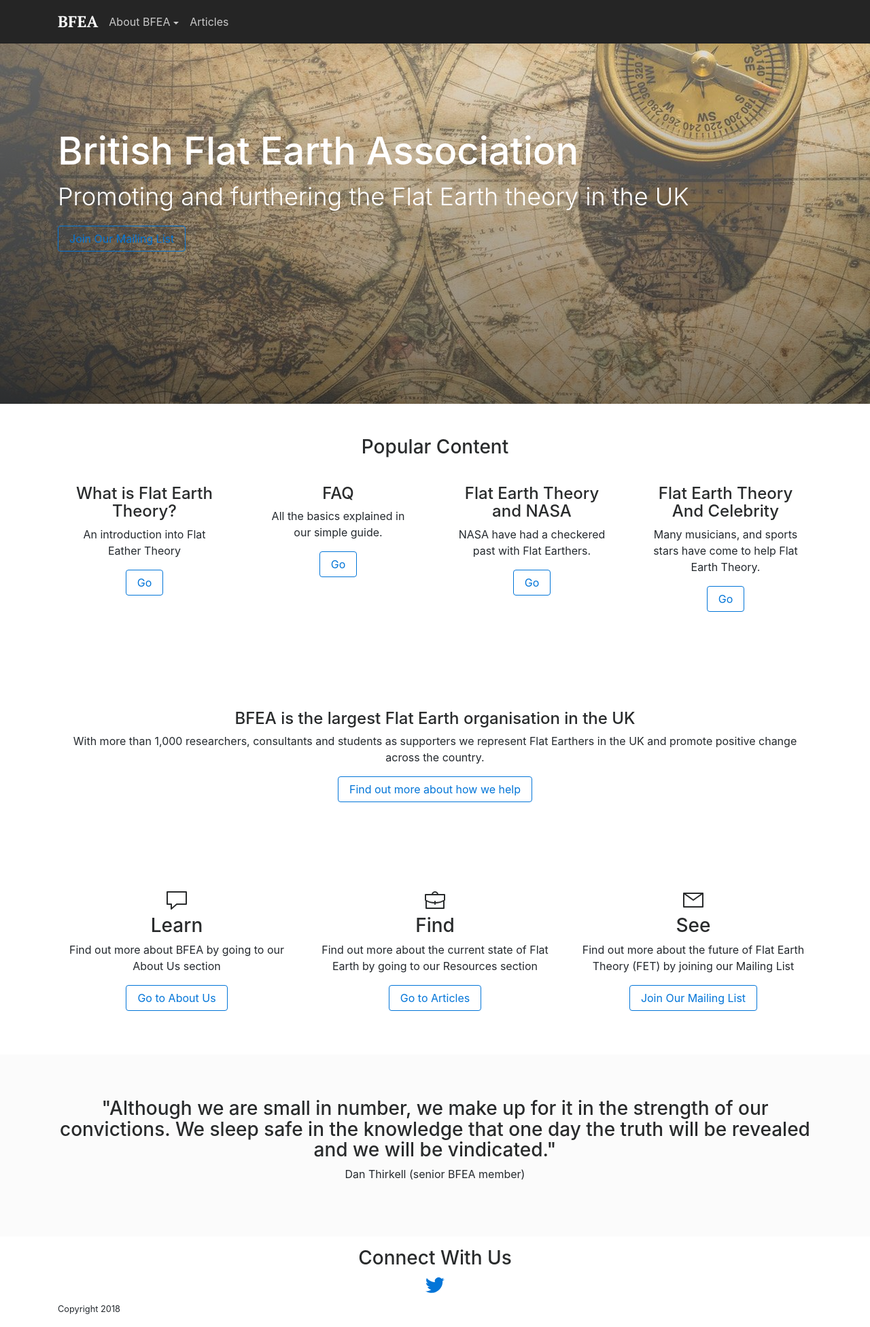
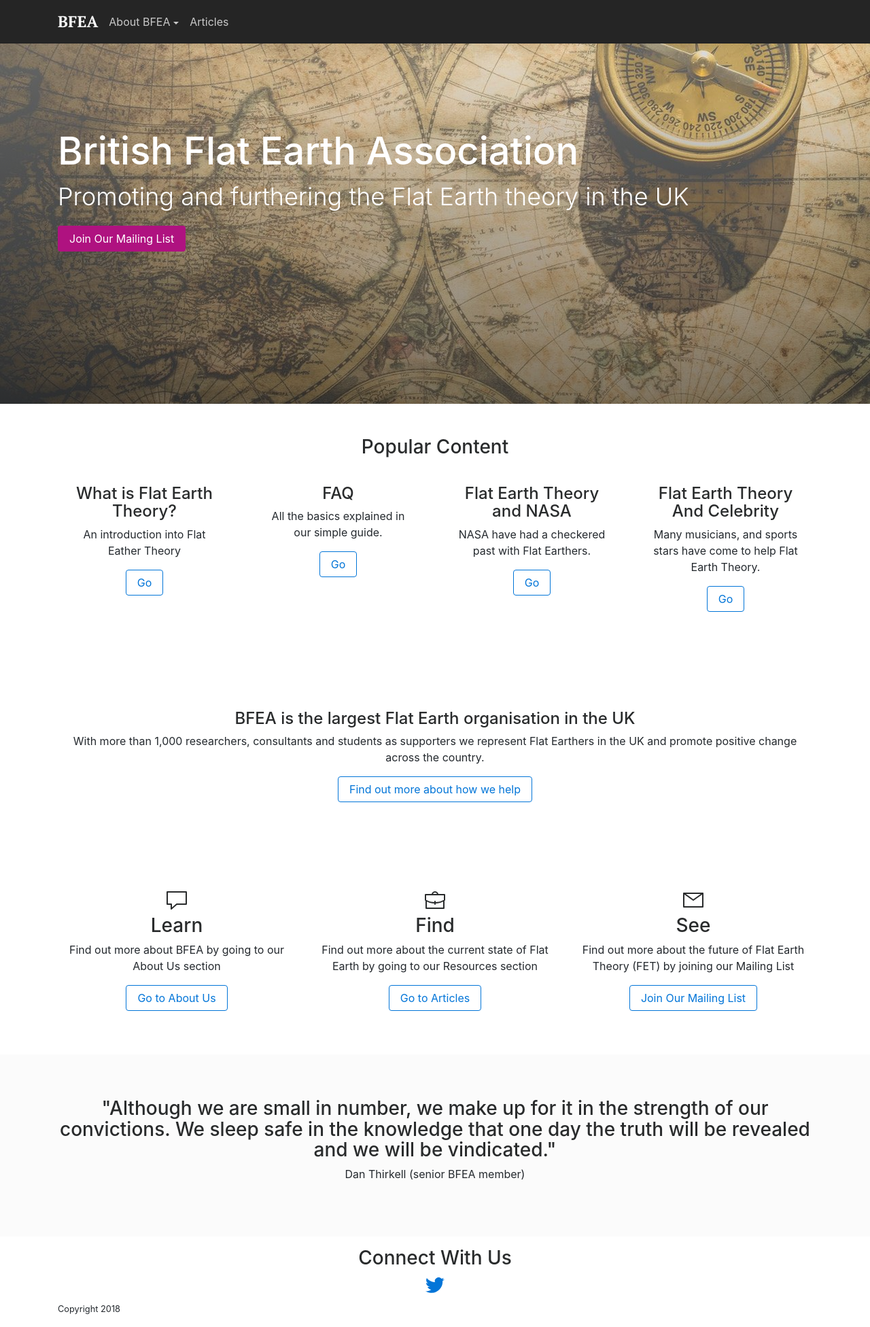
Before and after one commit to krussll/etsysimplicity, a Jekyll site: the page built from index.md, in a window 1280 px wide. Shown: the whole page at 68% size. Built offline with Jekyll 4.4.1, drawn with Linux system fonts in a browser that asks for light colours; nearby versions of some CDN libraries.

Commit message:
Update main.scss

```diff
--- a/css/main.scss
+++ b/css/main.scss
@@ -74,6 +74,13 @@
   p.lead {
     font-size: 2.25rem;
   }
+
+  .btn {
+    color: #fff;
+    background-image: none;
+    background-color: #AF1280;
+    border-color: transparent;
+  }
 }
 
 .jumbotron.sub-tron {
```
